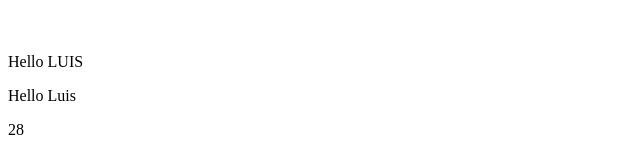
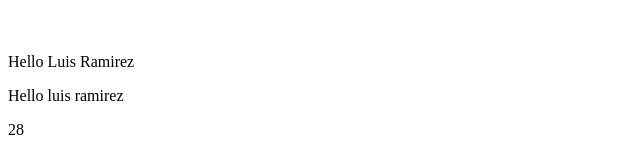
Before and after one commit to RogerTerrill-Angular/basics, an Angular app: page / in a window 1280 px wide. Shown: the part 671-823 px from the top of the page, without its empty margins (0-640 px from the left). Built offline with nearby package versions, Linux system fonts and the light colour scheme.

Commit message:
Adding a titlecase pipe

```diff
--- a/src/app/app.component.html
+++ b/src/app/app.component.html
@@ -4,6 +4,6 @@
   <p>Some Caption</p>
 </app-post>
 
-<p>Hello {{ name.toUpperCase() }}</p>
+<p>Hello {{ name | titlecase }}</p>
 <p>Hello {{ getName() }}</p>
 <p>{{ 15 + 13 }}</p>
--- a/src/app/app.component.ts
+++ b/src/app/app.component.ts
@@ -6,7 +6,7 @@ import {Component} from "@angular/core";
   styleUrls: ['./app.component.css'],
 })
 export class AppComponent {
-  name = 'Luis'
+  name = 'luis ramirez'
   imgUrl = 'https://picsum.photos/id/237/500/500'
 
   getName() {
```
